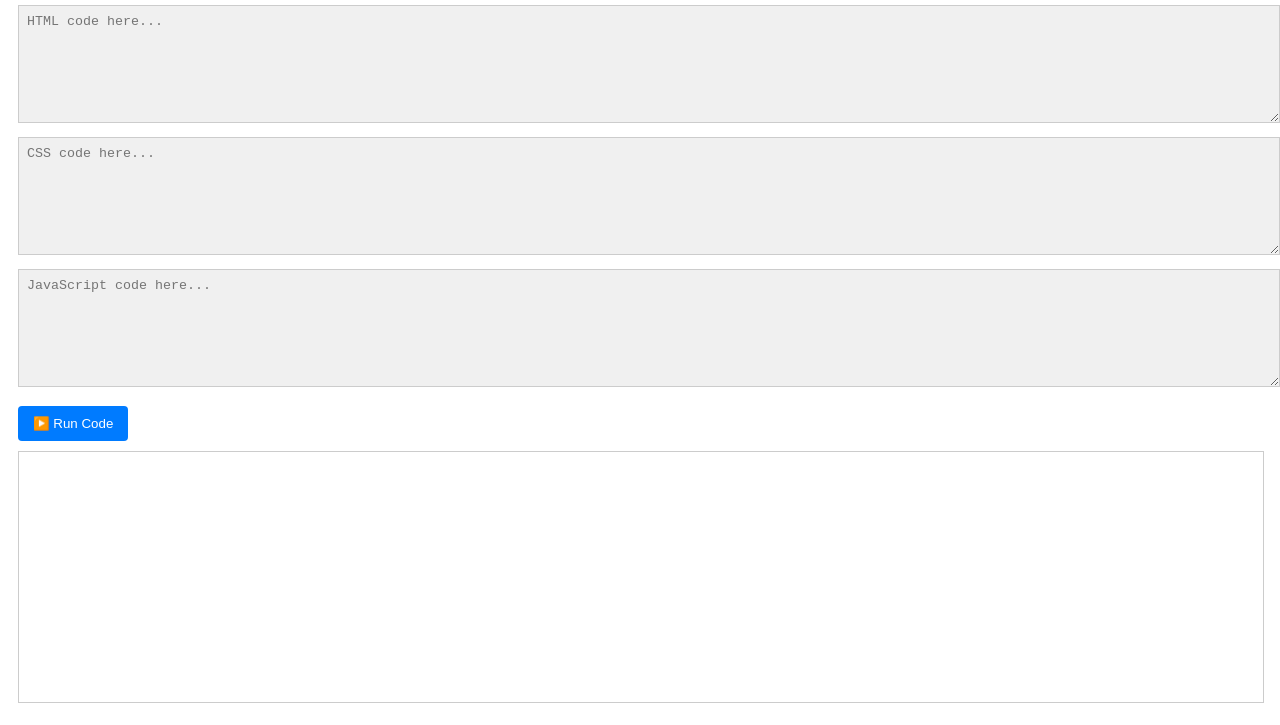
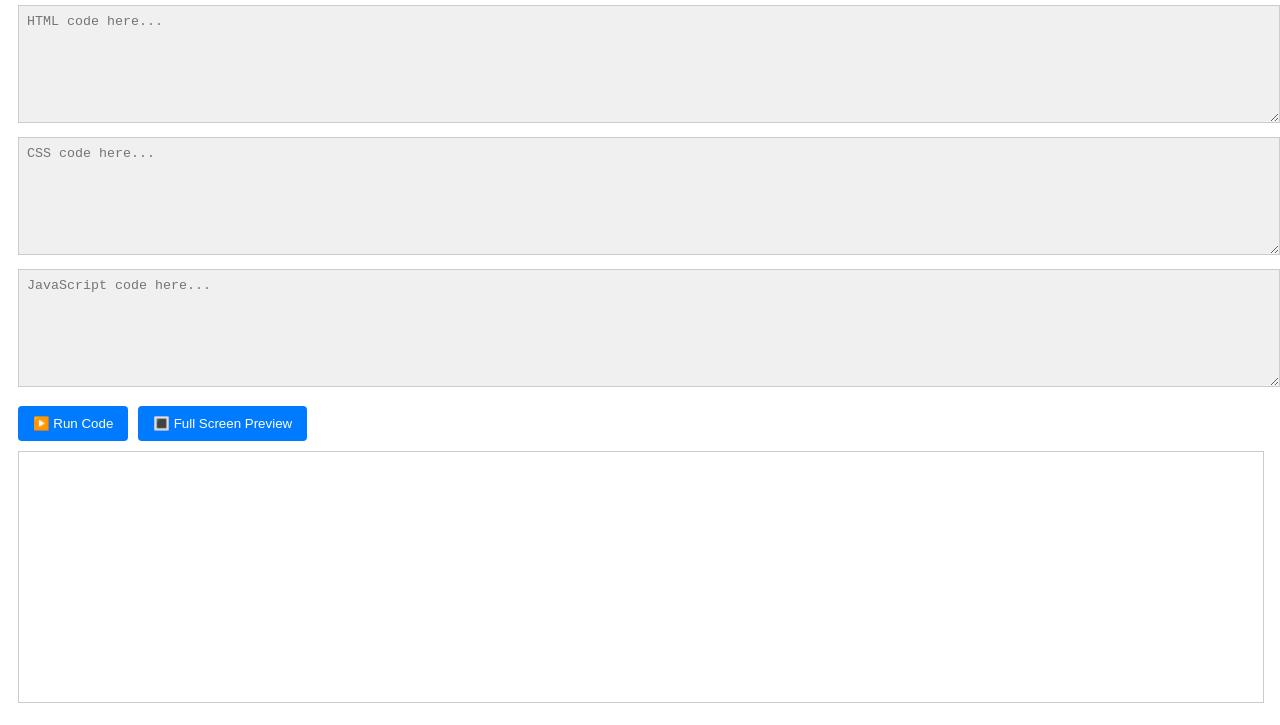
Before and after one commit to sejadvijapura/CodePlayground, a plain HTML site: page index.html in a window 1280 px wide. Shown: the part 99-824 px from the top of the page. Drawn offline with Linux system fonts and the light colour scheme.

Commit message:
Update index.html

```diff
--- a/index.html
+++ b/index.html
@@ -64,6 +64,11 @@
       border-radius: 4px;
       cursor: pointer;
     }
+    .btn-group {
+      display: flex;
+      gap: 10px;
+      flex-wrap: wrap;
+    }
   </style>
 </head>
 <body>
@@ -76,16 +81,33 @@
   <textarea id="css" placeholder="CSS code here..."></textarea>
   <textarea id="js" placeholder="JavaScript code here..."></textarea>
 
-  <button onclick="run()">▶️ Run Code</button>
+  <div class="btn-group">
+    <button onclick="run()">▶️ Run Code</button>
+    <button onclick="openFullScreen()">🔳 Full Screen Preview</button>
+  </div>
+
   <iframe id="output"></iframe>
 
   <script>
+    function getCode() {
+      const html = document.getElementById('html').value;
+      const css = "<style>" + document.getElementById('css').value + "</style>";
+      const js = "<scr" + "ipt>" + document.getElementById('js').value + "</scr" + "ipt>";
+      return html + css + js;
+    }
+
     function run() {
-      const html = document.getElementById('html').value;
-      const css = '<style>' + document.getElementById('css').value + '</style>';
-      const js = '<scr' + 'ipt>' + document.getElementById('js').value + '</scr' + 'ipt>';
-      document.getElementById('output').srcdoc = html + css + js;
+      document.getElementById('output').srcdoc = getCode();
     }
+
+    function openFullScreen() {
+      const code = getCode();
+      const win = window.open();
+      win.document.open();
+      win.document.write(code);
+      win.document.close();
+    }
+
     function toggleDark() {
       document.body.classList.toggle('dark');
     }
```
